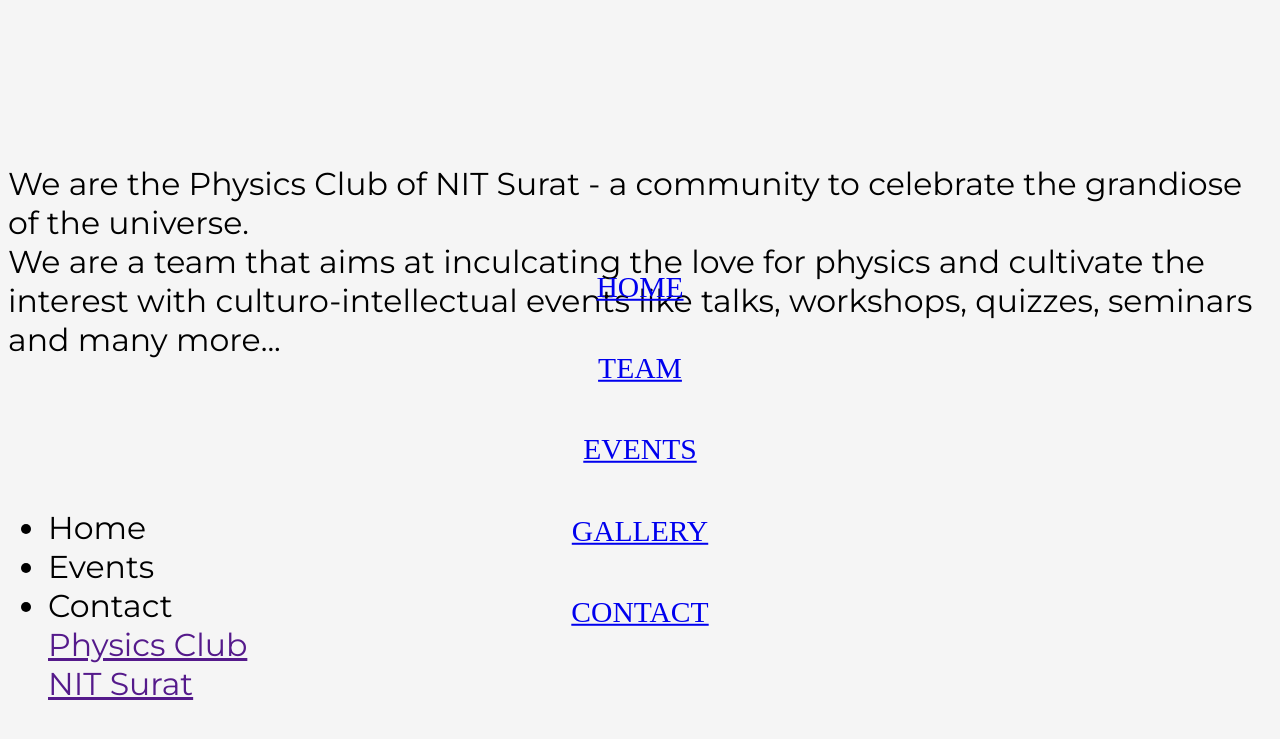
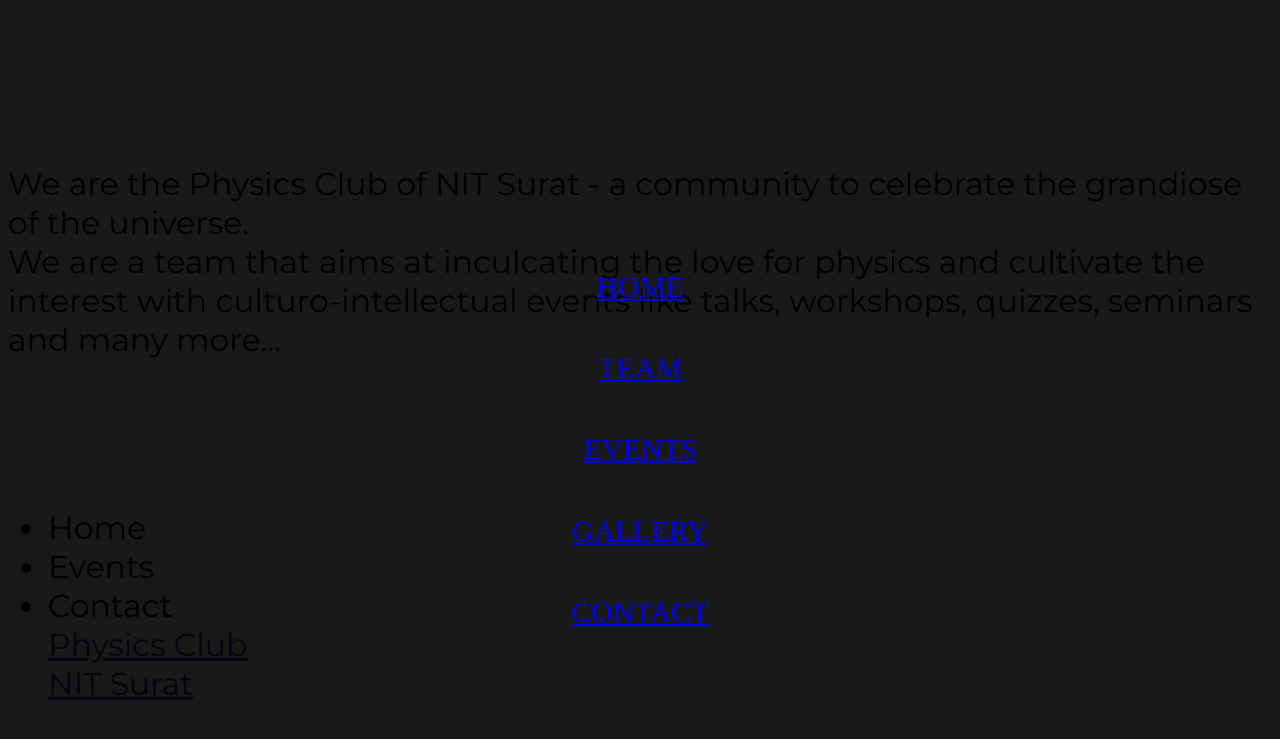
Before and after one commit to adithyarao3103/Physics-Club-Website-Trial, a Jekyll site: the page built from index.html, in a window 1280 px wide. Shown: the top 739 px of the page. Built offline with Jekyll 4.4.1, drawn with Linux system fonts in a browser that asks for light colours; some web fonts are replaced.

Commit message:
Add files via upload

```diff
--- a/assets/css/fixed.css
+++ b/assets/css/fixed.css
@@ -10,7 +10,7 @@
 	position: fixed;
 	top: 0;
 	left: 0;
-	background-color: rgba(0, 0, 0, 0.9) blur(8px);
+	background-color: rgba(0, 0, 0, 0.9);
 	width: 100vw;
 	height: 100vh;
 }
```
